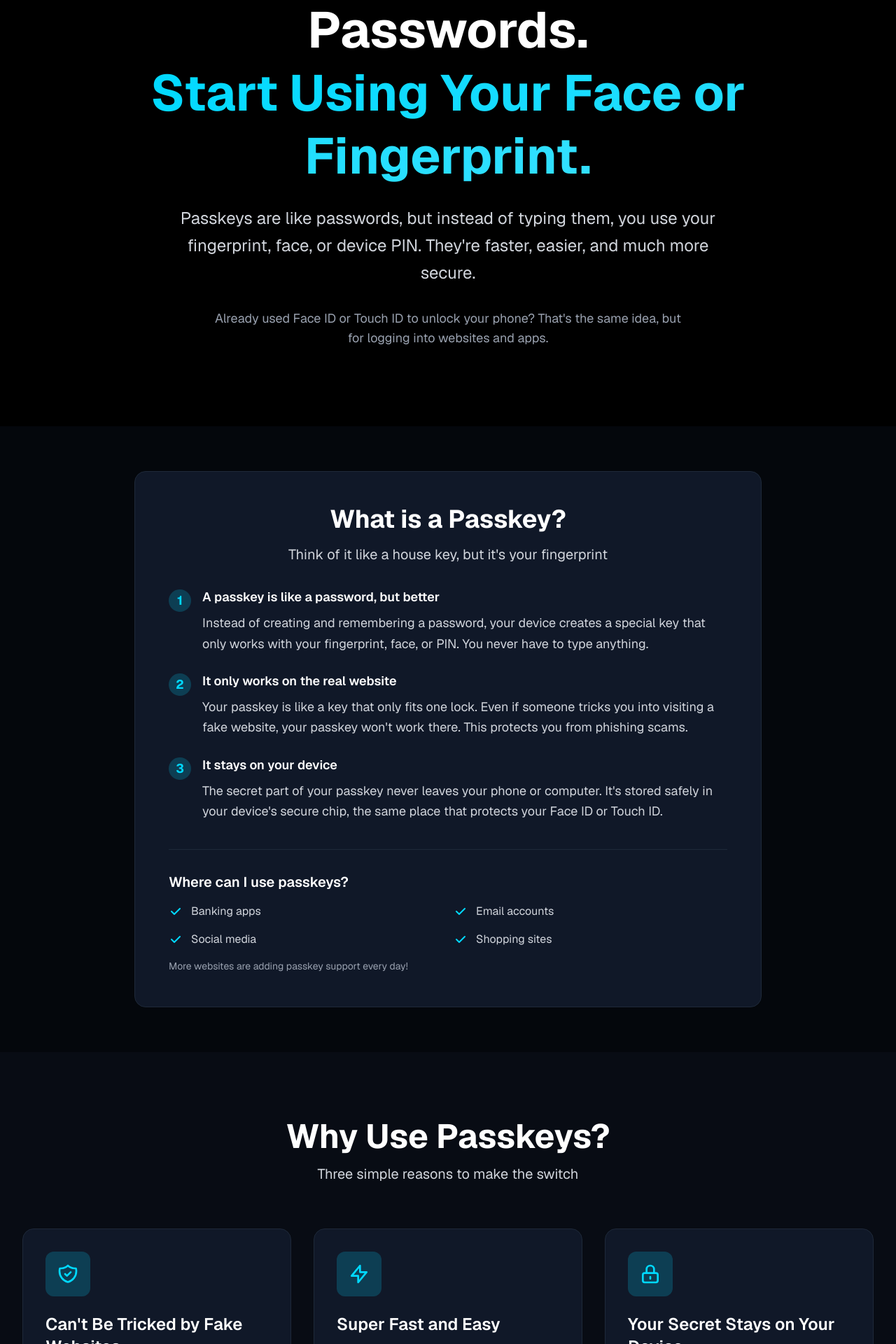
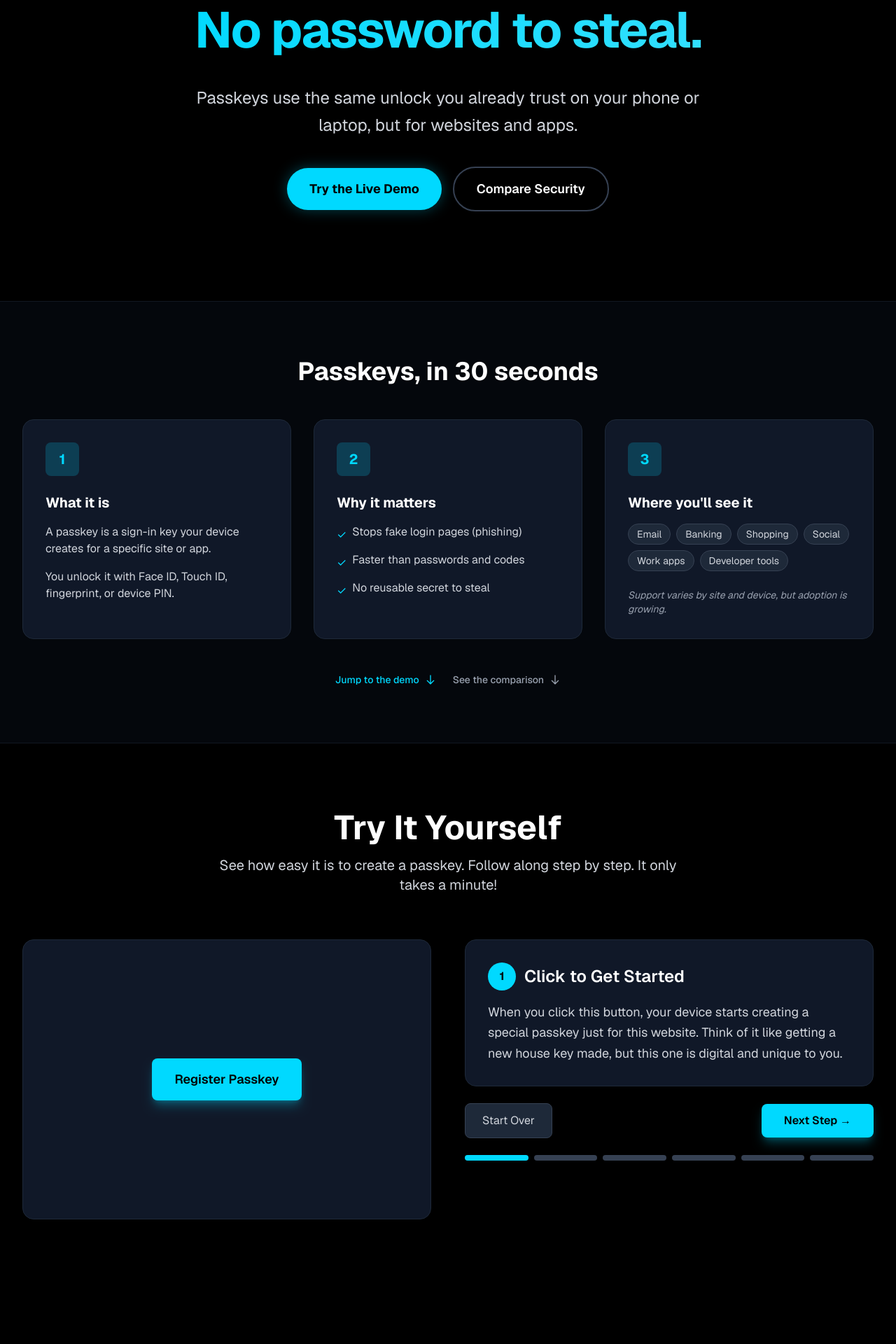
Before and after one commit to pbuffolino/hackathon-passkey-site, a Next.js app: page / in a window 1280 px wide. Shown: the part 220-2140 px from the top of the page at 70% size. Built offline with nearby package versions, Linux system fonts and the light colour scheme.

Commit message:
Update Hero section copy, consolidate explainer sections, and improve MFA Leaderboard UI with tooltips

```diff
--- a/src/app/page.tsx
+++ b/src/app/page.tsx
@@ -6,197 +6,120 @@ export default function Home() {
   return (
     <div className="min-h-screen bg-black text-white">
       {/* Hero Section */}
-      <section className="pt-32 pb-16 px-4 sm:px-6 lg:px-8">
+      <section className="pt-32 pb-20 px-4 sm:px-6 lg:px-8">
         <div className="max-w-5xl mx-auto text-center">
-          <h1 className="text-5xl sm:text-6xl lg:text-7xl font-bold mb-6 leading-tight">
-            Stop Remembering Passwords.
+          <h1 className="text-5xl sm:text-6xl lg:text-7xl font-bold mb-8 leading-tight tracking-tight">
+            One tap to sign in.
             <br />
-            <span className="text-gradient-electric">Start Using Your Face or Fingerprint.</span>
+            <span className="text-gradient-electric">No password to steal.</span>
           </h1>
-          <p className="text-xl sm:text-2xl text-gray-300 max-w-3xl mx-auto leading-relaxed mb-8">
-            Passkeys are like passwords, but instead of typing them, you use your fingerprint, face, or device PIN. They're faster, easier, and much more secure.
+
+          <p className="text-xl sm:text-2xl text-gray-300 max-w-3xl mx-auto leading-relaxed mb-10">
+            Passkeys use the same unlock you already trust on your phone or laptop, but for websites and apps.
           </p>
-          <p className="text-lg text-gray-400 max-w-2xl mx-auto mb-12">
-            Already used Face ID or Touch ID to unlock your phone? That's the same idea, but for logging into websites and apps.
-          </p>
-        </div>
-      </section>
 
-      {/* Passkeys 101 - Simple Introduction */}
-      <section className="py-16 px-4 sm:px-6 lg:px-8 bg-gray-900/30">
-        <div className="max-w-4xl mx-auto">
-          <div className="bg-gray-900 rounded-2xl p-8 md:p-12 border border-gray-800">
-            <div className="text-center mb-8">
-              <h2 className="text-3xl sm:text-4xl font-bold mb-4">
-                What is a Passkey?
-              </h2>
-              <p className="text-xl text-gray-300">
-                Think of it like a house key, but it's your fingerprint
-              </p>
-            </div>
-
-            <div className="space-y-6 text-lg text-gray-300 leading-relaxed">
-              <div className="flex items-start space-x-4">
-                <div className="flex-shrink-0 w-8 h-8 rounded-full bg-[#00D9FF]/20 flex items-center justify-center mt-1">
-                  <span className="text-[#00D9FF] font-bold">1</span>
-                </div>
-                <div>
-                  <p className="font-semibold text-white mb-2">A passkey is like a password, but better</p>
-                  <p>Instead of creating and remembering a password, your device creates a special key that only works with your fingerprint, face, or PIN. You never have to type anything.</p>
-                </div>
-              </div>
-
-              <div className="flex items-start space-x-4">
-                <div className="flex-shrink-0 w-8 h-8 rounded-full bg-[#00D9FF]/20 flex items-center justify-center mt-1">
-                  <span className="text-[#00D9FF] font-bold">2</span>
-                </div>
-                <div>
-                  <p className="font-semibold text-white mb-2">It only works on the real website</p>
-                  <p>Your passkey is like a key that only fits one lock. Even if someone tricks you into visiting a fake website, your passkey won't work there. This protects you from phishing scams.</p>
-                </div>
-              </div>
-
-              <div className="flex items-start space-x-4">
-                <div className="flex-shrink-0 w-8 h-8 rounded-full bg-[#00D9FF]/20 flex items-center justify-center mt-1">
-                  <span className="text-[#00D9FF] font-bold">3</span>
-                </div>
-                <div>
-                  <p className="font-semibold text-white mb-2">It stays on your device</p>
-                  <p>The secret part of your passkey never leaves your phone or computer. It's stored safely in your device's secure chip, the same place that protects your Face ID or Touch ID.</p>
-                </div>
-              </div>
-            </div>
-
-            <div className="mt-10 pt-8 border-t border-gray-800">
-              <h3 className="text-xl font-semibold text-white mb-4">Where can I use passkeys?</h3>
-              <div className="grid sm:grid-cols-2 gap-4 text-gray-300">
-                <div className="flex items-center space-x-3">
-                  <svg className="w-5 h-5 text-[#00D9FF] flex-shrink-0" fill="currentColor" viewBox="0 0 20 20">
-                    <path fillRule="evenodd" d="M16.707 5.293a1 1 0 010 1.414l-8 8a1 1 0 01-1.414 0l-4-4a1 1 0 011.414-1.414L8 12.586l7.293-7.293a1 1 0 011.414 0z" clipRule="evenodd" />
-                  </svg>
-                  <span>Banking apps</span>
-                </div>
-                <div className="flex items-center space-x-3">
-                  <svg className="w-5 h-5 text-[#00D9FF] flex-shrink-0" fill="currentColor" viewBox="0 0 20 20">
-                    <path fillRule="evenodd" d="M16.707 5.293a1 1 0 010 1.414l-8 8a1 1 0 01-1.414 0l-4-4a1 1 0 011.414-1.414L8 12.586l7.293-7.293a1 1 0 011.414 0z" clipRule="evenodd" />
-                  </svg>
-                  <span>Email accounts</span>
-                </div>
-                <div className="flex items-center space-x-3">
-                  <svg className="w-5 h-5 text-[#00D9FF] flex-shrink-0" fill="currentColor" viewBox="0 0 20 20">
-                    <path fillRule="evenodd" d="M16.707 5.293a1 1 0 010 1.414l-8 8a1 1 0 01-1.414 0l-4-4a1 1 0 011.414-1.414L8 12.586l7.293-7.293a1 1 0 011.414 0z" clipRule="evenodd" />
-                  </svg>
-                  <span>Social media</span>
-                </div>
-                <div className="flex items-center space-x-3">
-                  <svg className="w-5 h-5 text-[#00D9FF] flex-shrink-0" fill="currentColor" viewBox="0 0 20 20">
-                    <path fillRule="evenodd" d="M16.707 5.293a1 1 0 010 1.414l-8 8a1 1 0 01-1.414 0l-4-4a1 1 0 011.414-1.414L8 12.586l7.293-7.293a1 1 0 011.414 0z" clipRule="evenodd" />
-                  </svg>
-                  <span>Shopping sites</span>
-                </div>
-              </div>
-              <p className="mt-4 text-gray-400 text-sm">More websites are adding passkey support every day!</p>
-            </div>
+          <div className="flex flex-col sm:flex-row items-center justify-center gap-4 mb-12">
+            <a
+              href="#demo"
+              className="w-full sm:w-auto px-8 py-4 bg-[#00D9FF] text-black font-bold text-lg rounded-full hover:bg-[#00B8D4] hover:scale-105 transition-all shadow-[0_0_20px_rgba(0,217,255,0.3)]"
+            >
+              Try the Live Demo
+            </a>
+            <a
+              href="#leaderboard"
+              className="w-full sm:w-auto px-8 py-4 bg-transparent border-2 border-gray-700 text-white font-semibold text-lg rounded-full hover:border-[#00D9FF] hover:text-[#00D9FF] transition-all"
+            >
+              Compare Security
+            </a>
           </div>
         </div>
       </section>
 
-      {/* Why Section - Feature Grid */}
-      <section className="py-24 px-4 sm:px-6 lg:px-8 bg-gray-900/50">
+      {/* Passkeys in 30 seconds - Consolidated Section */}
+      <section className="py-20 px-4 sm:px-6 lg:px-8 bg-gray-900/30 border-y border-gray-800/50">
         <div className="max-w-7xl mx-auto">
-          <div className="text-center mb-16">
-            <h2 className="text-4xl sm:text-5xl font-bold mb-4">
-              Why Use Passkeys?
+          <div className="text-center mb-12">
+            <h2 className="text-3xl sm:text-4xl font-bold mb-4">
+              Passkeys, in 30 seconds
             </h2>
-            <p className="text-xl text-gray-300 max-w-2xl mx-auto">
-              Three simple reasons to make the switch
-            </p>
           </div>
 
-          <div className="grid md:grid-cols-3 gap-8">
-            {/* Phishing Proof */}
-            <div className="bg-gray-900 rounded-2xl p-8 border border-gray-800 hover:border-[#00D9FF]/50 transition-all group">
-              <div className="w-16 h-16 rounded-xl bg-[#00D9FF]/20 flex items-center justify-center mb-6 group-hover:bg-[#00D9FF]/30 transition-colors">
-                <svg
-                  className="w-8 h-8 text-[#00D9FF]"
-                  fill="none"
-                  stroke="currentColor"
-                  viewBox="0 0 24 24"
-                >
-                  <path
-                    strokeLinecap="round"
-                    strokeLinejoin="round"
-                    strokeWidth={2}
-                    d="M9 12l2 2 4-4m5.618-4.016A11.955 11.955 0 0112 2.944a11.955 11.955 0 01-8.618 3.04A12.02 12.02 0 003 9c0 5.591 3.824 10.29 9 11.622 5.176-1.332 9-6.03 9-11.622 0-1.042-.133-2.052-.382-3.016z"
-                  />
-                </svg>
+          <div className="grid md:grid-cols-3 gap-8 mb-12">
+            {/* Block A: What it is */}
+            <div className="bg-gray-900 rounded-2xl p-8 border border-gray-800 flex flex-col h-full">
+              <div className="w-12 h-12 rounded-lg bg-[#00D9FF]/20 flex items-center justify-center mb-6">
+                <span className="text-[#00D9FF] font-bold text-xl">1</span>
               </div>
-              <h3 className="text-2xl font-semibold mb-4 text-white">
-                Can't Be Tricked by Fake Websites
-              </h3>
-              <p className="text-gray-300 text-lg leading-relaxed">
-                Your passkey only works with the real website it was created for. Even if someone tricks you into visiting a fake login page, your passkey won't work there. No more falling for phishing scams.
+              <h3 className="text-xl font-bold text-white mb-4">What it is</h3>
+              <div className="space-y-4 text-gray-300 flex-grow">
+                <p>A passkey is a sign-in key your device creates for a specific site or app.</p>
+                <p>You unlock it with Face ID, Touch ID, fingerprint, or device PIN.</p>
+              </div>
+            </div>
+
+            {/* Block B: Why it matters */}
+            <div className="bg-gray-900 rounded-2xl p-8 border border-gray-800 flex flex-col h-full">
+              <div className="w-12 h-12 rounded-lg bg-[#00D9FF]/20 flex items-center justify-center mb-6">
+                <span className="text-[#00D9FF] font-bold text-xl">2</span>
+              </div>
+              <h3 className="text-xl font-bold text-white mb-4">Why it matters</h3>
+              <ul className="space-y-3 text-gray-300 flex-grow">
+                <li className="flex items-start space-x-2">
+                  <span className="text-[#00D9FF] mt-1">✓</span>
+                  <span>Stops fake login pages (phishing)</span>
+                </li>
+                <li className="flex items-start space-x-2">
+                  <span className="text-[#00D9FF] mt-1">✓</span>
+                  <span>Faster than passwords and codes</span>
+                </li>
+                <li className="flex items-start space-x-2">
+                  <span className="text-[#00D9FF] mt-1">✓</span>
+                  <span>No reusable secret to steal</span>
+                </li>
+              </ul>
+            </div>
+
+            {/* Block C: Where you'll see it */}
+            <div className="bg-gray-900 rounded-2xl p-8 border border-gray-800 flex flex-col h-full">
+               <div className="w-12 h-12 rounded-lg bg-[#00D9FF]/20 flex items-center justify-center mb-6">
+                <span className="text-[#00D9FF] font-bold text-xl">3</span>
+              </div>
+              <h3 className="text-xl font-bold text-white mb-4">Where you'll see it</h3>
+              <div className="flex flex-wrap gap-2 mb-6">
+                {['Email', 'Banking', 'Shopping', 'Social', 'Work apps', 'Developer tools'].map((tag) => (
+                  <span key={tag} className="px-3 py-1 bg-gray-800 text-gray-300 text-sm rounded-full border border-gray-700">
+                    {tag}
+                  </span>
+                ))}
+              </div>
+              <p className="text-gray-400 text-sm italic mt-auto">
+                Support varies by site and device, but adoption is growing.
               </p>
             </div>
+          </div>
 
-            {/* Zero Friction */}
-            <div className="bg-gray-900 rounded-2xl p-8 border border-gray-800 hover:border-[#00D9FF]/50 transition-all group">
-              <div className="w-16 h-16 rounded-xl bg-[#00D9FF]/20 flex items-center justify-center mb-6 group-hover:bg-[#00D9FF]/30 transition-colors">
-                <svg
-                  className="w-8 h-8 text-[#00D9FF]"
-                  fill="none"
-                  stroke="currentColor"
-                  viewBox="0 0 24 24"
-                >
-                  <path
-                    strokeLinecap="round"
-                    strokeLinejoin="round"
-                    strokeWidth={2}
-                    d="M13 10V3L4 14h7v7l9-11h-7z"
-                  />
-                </svg>
-              </div>
-              <h3 className="text-2xl font-semibold mb-4 text-white">
-                Super Fast and Easy
-              </h3>
-              <p className="text-gray-300 text-lg leading-relaxed">
-                No more typing long passwords or waiting for text message codes. Just use your fingerprint, face, or device PIN, the same way you unlock your phone. It's faster, easier, and more secure.
-              </p>
-            </div>
-
-            {/* Secure by Design */}
-            <div className="bg-gray-900 rounded-2xl p-8 border border-gray-800 hover:border-[#00D9FF]/50 transition-all group">
-              <div className="w-16 h-16 rounded-xl bg-[#00D9FF]/20 flex items-center justify-center mb-6 group-hover:bg-[#00D9FF]/30 transition-colors">
-                <svg
-                  className="w-8 h-8 text-[#00D9FF]"
-                  fill="none"
-                  stroke="currentColor"
-                  viewBox="0 0 24 24"
-                >
-                  <path
-                    strokeLinecap="round"
-                    strokeLinejoin="round"
-                    strokeWidth={2}
-                    d="M12 15v2m-6 4h12a2 2 0 002-2v-6a2 2 0 00-2-2H6a2 2 0 00-2 2v6a2 2 0 002 2zm10-10V7a4 4 0 00-8 0v4h8z"
-                  />
-                </svg>
-              </div>
-              <h3 className="text-2xl font-semibold mb-4 text-white">
-                Your Secret Stays on Your Device
-              </h3>
-              <p className="text-gray-300 text-lg leading-relaxed">
-                The secret part of your passkey never leaves your phone or computer. It's stored safely in your device's secure chip, the same technology that protects your Face ID or Touch ID. Even if a website gets hacked, your passkey stays safe.
-              </p>
-            </div>
+          <div className="flex flex-col sm:flex-row items-center justify-center gap-6 text-sm font-medium">
+            <a href="#demo" className="text-[#00D9FF] hover:text-[#00B8D4] flex items-center space-x-2 hover:underline">
+              <span>Jump to the demo</span>
+              <svg className="w-4 h-4" fill="none" stroke="currentColor" viewBox="0 0 24 24"><path strokeLinecap="round" strokeLinejoin="round" strokeWidth={2} d="M19 14l-7 7m0 0l-7-7m7 7V3" /></svg>
+            </a>
+            <a href="#leaderboard" className="text-gray-400 hover:text-white flex items-center space-x-2 transition-colors">
+              <span>See the comparison</span>
+              <svg className="w-4 h-4" fill="none" stroke="currentColor" viewBox="0 0 24 24"><path strokeLinecap="round" strokeLinejoin="round" strokeWidth={2} d="M19 14l-7 7m0 0l-7-7m7 7V3" /></svg>
+            </a>
           </div>
         </div>
       </section>
 
       {/* Interactive Passkey Walkthrough */}
-      <PasskeyWalkthrough />
+      <div id="demo" className="scroll-mt-24">
+        <PasskeyWalkthrough />
+      </div>
 
       {/* MFA Leaderboard Comparison */}
-      <MFALeaderboard />
+      <div id="leaderboard" className="scroll-mt-24">
+        <MFALeaderboard />
+      </div>
 
       {/* Key Terms Glossary */}
       <section className="py-16 px-4 sm:px-6 lg:px-8 bg-gray-900/50">
```
Also changed, not shown: src/app/components/MFALeaderboard.tsx (+37 -10 lines), 1 other file (tests, documents, lock files or other folders).
